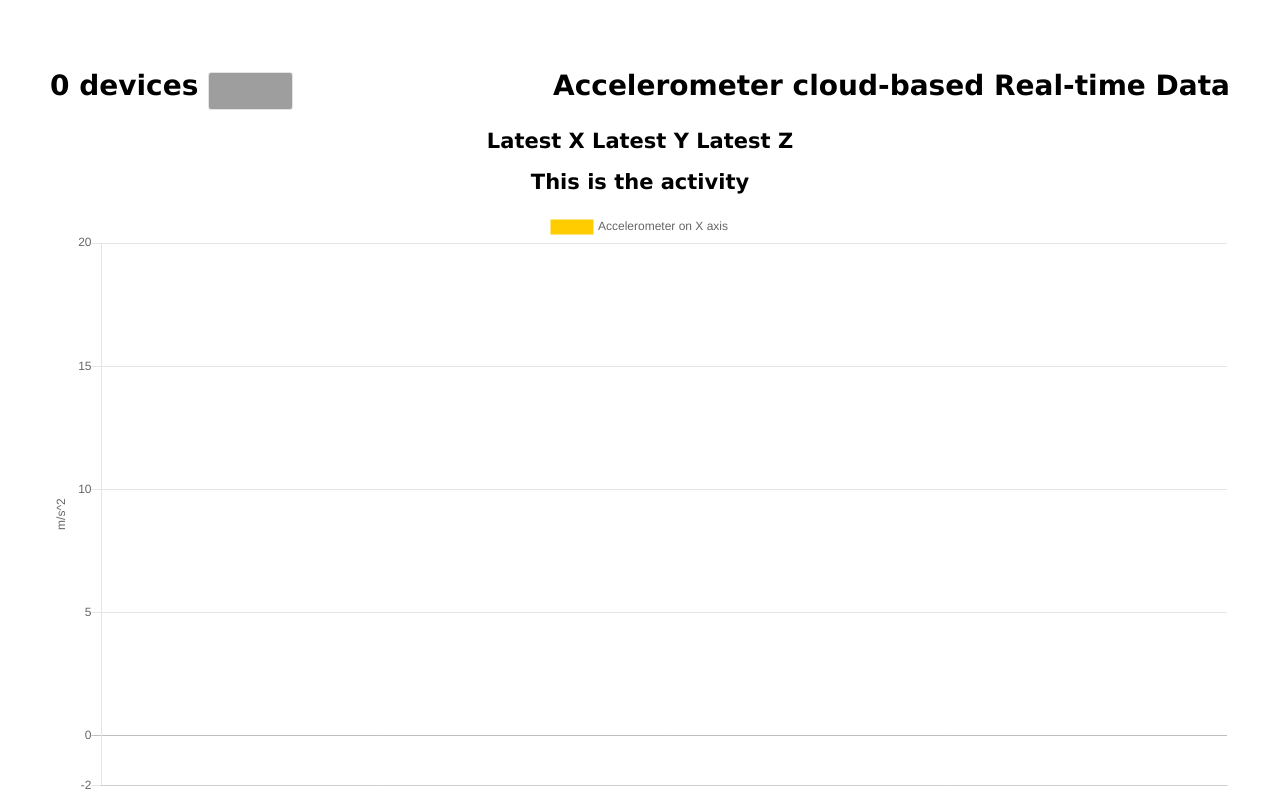
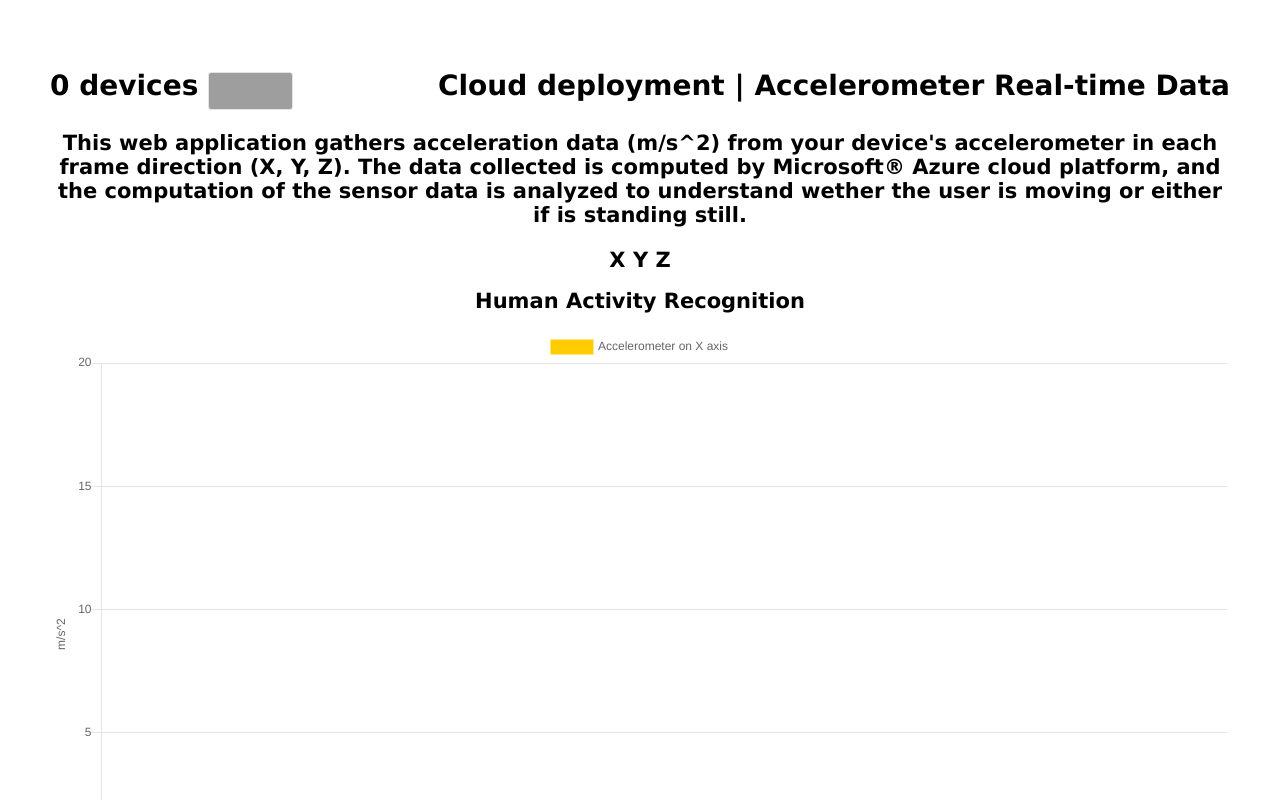
Before and after one commit to RobSorce/IoT-VirtualEnvironmentSensor, a plain HTML site: page Cloudbased_deployment/webapp/public/index.html in a window 1280 px wide. Shown: the top 800 px of the page. Drawn offline with nearby package versions, Linux system fonts and the light colour scheme; grey boxes are pictures that could not be loaded.

Commit message:
Update with more descriptions

```diff
--- a/Cloudbased_deployment/webapp/public/index.html
+++ b/Cloudbased_deployment/webapp/public/index.html
@@ -1,37 +1,47 @@
 <!doctype html>
+<!-- This document defines the html webpage of the local webapp, to visualize the Human Activity Recognition,
+     when using the cloud deployment web application from your smartphone.
+     Using this web application from your computer, allow you to track and visualize the data coming from the devices,
+     keeping even older activity data into charts. -->
 
 <html lang="en">
 <head>
     <!-- Required meta tags -->
     <meta charset="utf-8">
     <meta name="viewport" content="width=device-width, initial-scale=1, shrink-to-fit=no">
+    <meta name="author" content="Roberto Sorce">
 
-    <script src="https://code.jquery.com/jquery-3.4.0.min.js" integrity="sha256-BJeo0qm959uMBGb65z40ejJYGSgR7REI4+CW1fNKwOg=" crossorigin="anonymous"" type="text/javascript" charset="utf-8"></script>
+    <script src="https://code.jquery.com/jquery-3.4.0.min.js" integrity="sha256-BJeo0qm959uMBGb65z40ejJYGSgR7REI4+CW1fNKwOg=" crossorigin="anonymous" type="text/javascript" charset="utf-8"></script>
     <script src="https://cdn.jsdelivr.net/npm/chart.js@2.8.0/dist/Chart.min.js" type="text/javascript" charset="utf-8"></script>
     <script src="js/chart-device-data.js" type="text/javascript" charset="utf-8"></script>
     <link href="css/style.css" rel="stylesheet" />
 
-    <title>Accelerometer UAR Real-time Data</title>
+    <title>Human Activity Recognition | Cloud</title>
 </head>
 
 <body>
     <h1 class="flexHeader">
-        <span>
+          <span>
             <span id="deviceCount">0 devices</span>
             <select id="listOfDevices" class="select_box"></select>
         </span>
-        <span>Accelerometer cloud-based Real-time Data</span>
+        <span>Cloud deployment | Accelerometer Real-time Data</span>
     </h1>
     <div>
+      <h2>
+        <p class="description">This web application gathers acceleration data (m/s^2) from your device's accelerometer in each frame direction (X, Y, Z). The data collected is computed by Microsoft® Azure cloud platform, and the computation of the sensor data is analyzed to understand wether the user is moving or either if is standing still.</p>
+      </h2>
+    </div>
+    <div>
         <h2>
-            <span id="latestX">Latest X</span>
-            <span id="latestY">Latest Y</span>
-            <span id="latestZ">Latest Z</span>
+            <span id="latestX">X </span>
+            <span id="latestY">Y </span>
+            <span id="latestZ">Z </span>
         </h2>
     </div>
     <div>
         <h2>
-            <span id="activity">This is the activity</span>
+            <span id="activity">Human Activity Recognition</span>
         </h2>
     </div>
     <div>
@@ -46,6 +56,9 @@
     <div>
         <canvas id="lastHourActivity" height="30"></canvas>
     </div>
+
+    <p>This web application uses: <a href="https://mobiforge.com/design-development/the-generic-sensor-api">The Generic Sensor API</a> to retrieve sensor data from accelerometer</p>
+
 </body>
 
 </html>
```
